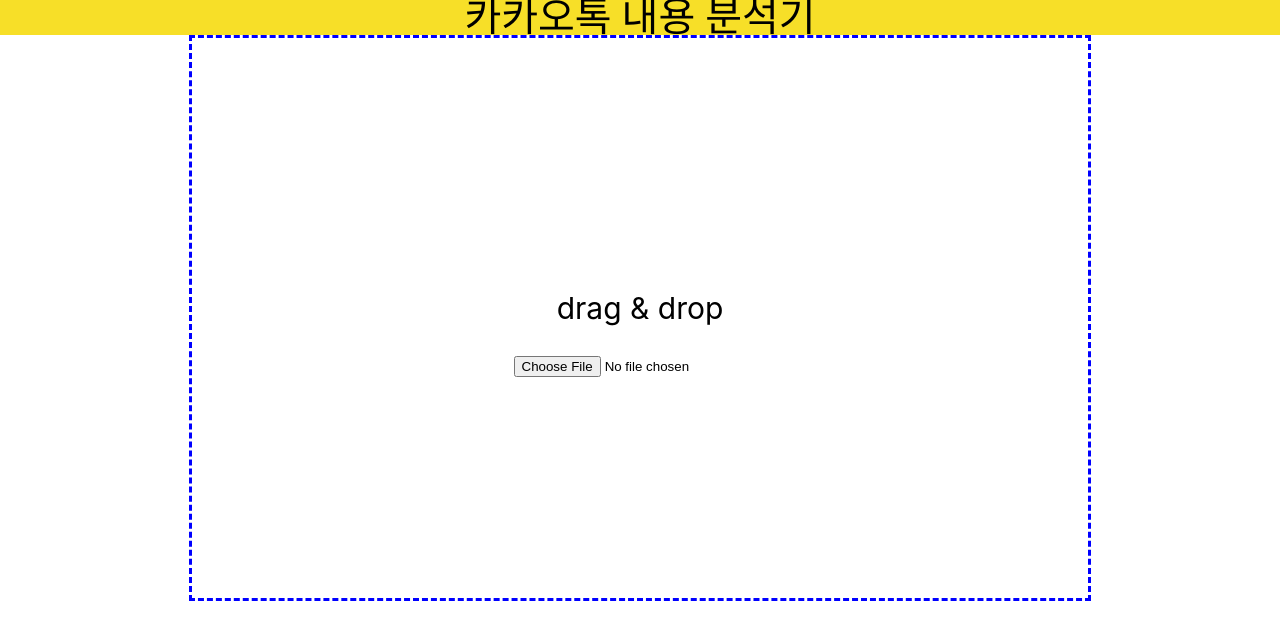
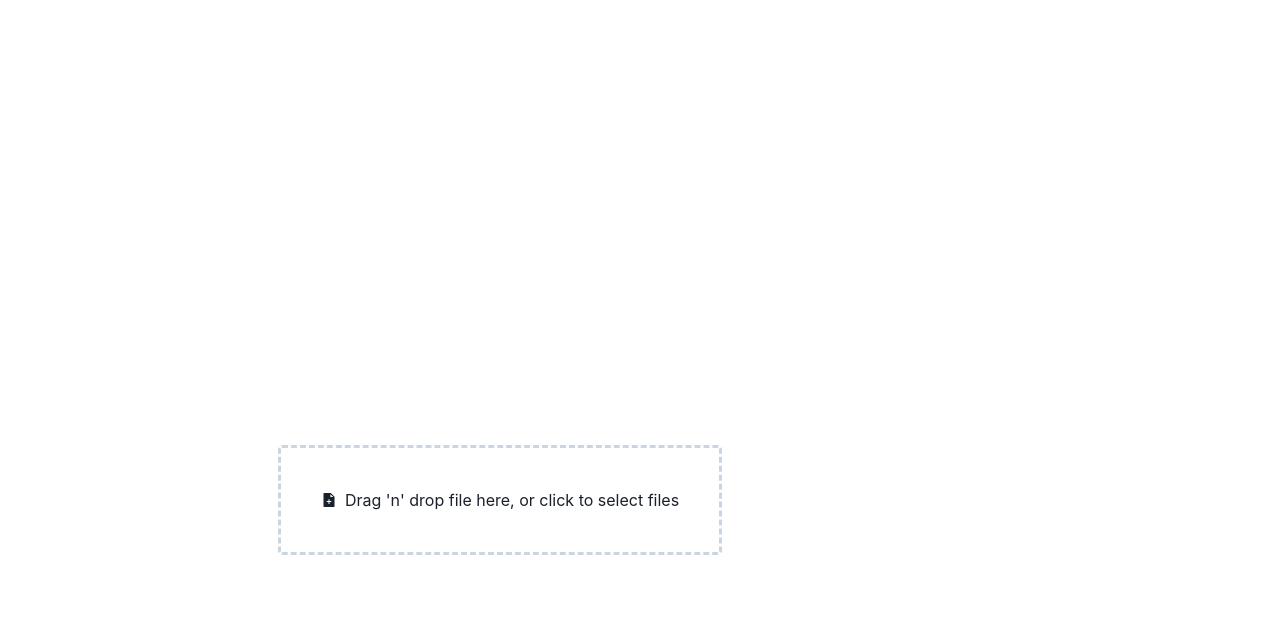
Before and after one commit to okpyo12/wink-react-study-2021-2, a React (Create React App) app: page / in a window 1280 px wide. Shown: the top 640 px of the page. Built offline with nearby package versions, Linux system fonts and the light colour scheme.

Commit message:
Add files via upload

```diff
--- a/src/App.js
+++ b/src/App.js
@@ -1,16 +1,32 @@
 import React from "react";
-//import * as lib from "./components/library";
-import DragDrop from "./components/DragDrop";
-import Header from "./components/Header";
+import { Flex } from "@chakra-ui/react";
+import FileUpload from "./components/FileUpload";
+import { useMutation } from "react-query";
+import axios from "axios";
 
 const App = () => {
+  const { mutate, data } = useMutation((file) => {  //data는 post 요청 받고 나서 돌아오는 결과값
+    const formData = new FormData();
+    formData.append("file", file);
+    return axios.post("/upload", formData, {  //upload 주소로 post 요청
+      headers: {
+        "Content-Type": "multipart/form-data",
+      },
+    });
+  });
+
+  const onFileAccepted = (file) => {
+    // console.log(file);
+    mutate(file);
+  };
+
   return (
-    <div>
-      <div className="App">
-        <Header />
-        <DragDrop />
-      </div>
-    </div>
+    <Flex w="1000px" h="1000px" alignItems="center" justifyContent="center">
+      {data && <div><div dangerouslySetInnerHTML={{__html: data.data.data}} /></div>// data가 있으면 그걸 보여준다
+      }
+      {!!!data && <FileUpload onFileAccepted={onFileAccepted} /> //data가 없으면 파일업로드 페이지 보여준다
+      }
+    </Flex>
   );
 };
 
--- /dev/null
+++ b/src/components/FileUpload.js
@@ -0,0 +1,47 @@
+import { useCallback } from "react";
+import { useDropzone } from "react-dropzone";
+import { Center, useColorModeValue, Icon } from "@chakra-ui/react";
+import { AiFillFileAdd } from "react-icons/ai";
+
+export default function Dropzone({ onFileAccepted }) {
+  const onDrop = useCallback(
+    (acceptedFiles) => {
+      onFileAccepted(acceptedFiles[0]);
+    },
+    [onFileAccepted]
+  );
+
+  const { getRootProps, getInputProps, isDragActive } = useDropzone({
+    onDrop,
+    maxFiles: 1,
+    multiple: false,
+  });
+
+  const dropText = isDragActive
+    ? "Drop the files here ..."
+    : "Drag 'n' drop file here, or click to select files";
+
+  const activeBg = useColorModeValue("gray.100", "gray.600");
+  const borderColor = useColorModeValue(
+    isDragActive ? "teal.300" : "gray.300",
+    isDragActive ? "teal.500" : "gray.500"
+  );
+
+  return (
+    <Center
+      p={10}
+      cursor="pointer"
+      bg={isDragActive ? activeBg : "transparent"}
+      _hover={{ bg: activeBg }}
+      transition="background-color 0.2s ease"
+      borderRadius={4}
+      border="3px dashed"
+      borderColor={borderColor}
+      {...getRootProps()}
+    >
+      <input {...getInputProps()} />
+      <Icon as={AiFillFileAdd} mr={2} />
+      <p>{dropText}</p>
+    </Center>
+  );
+}
--- a/src/index.js
+++ b/src/index.js
@@ -1,14 +1,21 @@
-import React from 'react';
-import ReactDOM from 'react-dom';
-import './index.css';
-import App from './App';
-import reportWebVitals from './reportWebVitals';
+import React from "react";
+import ReactDOM from "react-dom";
+import { ChakraProvider } from "@chakra-ui/react";
+import { QueryClient, QueryClientProvider } from "react-query";
+import App from "./App";
+import reportWebVitals from "./reportWebVitals";
+
+const queryClient = new QueryClient();
 
 ReactDOM.render(
   <React.StrictMode>
-    <App />
+    <QueryClientProvider client={queryClient}>
+      <ChakraProvider>
+        <App />
+      </ChakraProvider>
+    </QueryClientProvider>
   </React.StrictMode>,
-  document.getElementById('root')
+  document.getElementById("root")
 );
 
 // If you want to start measuring performance in your app, pass a function
```
